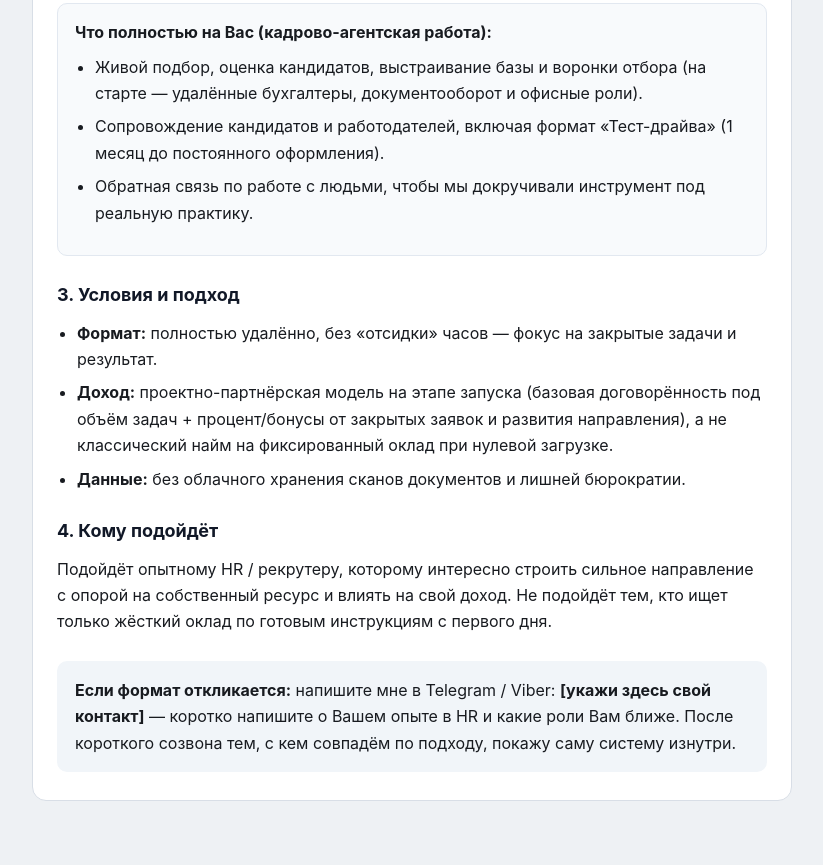
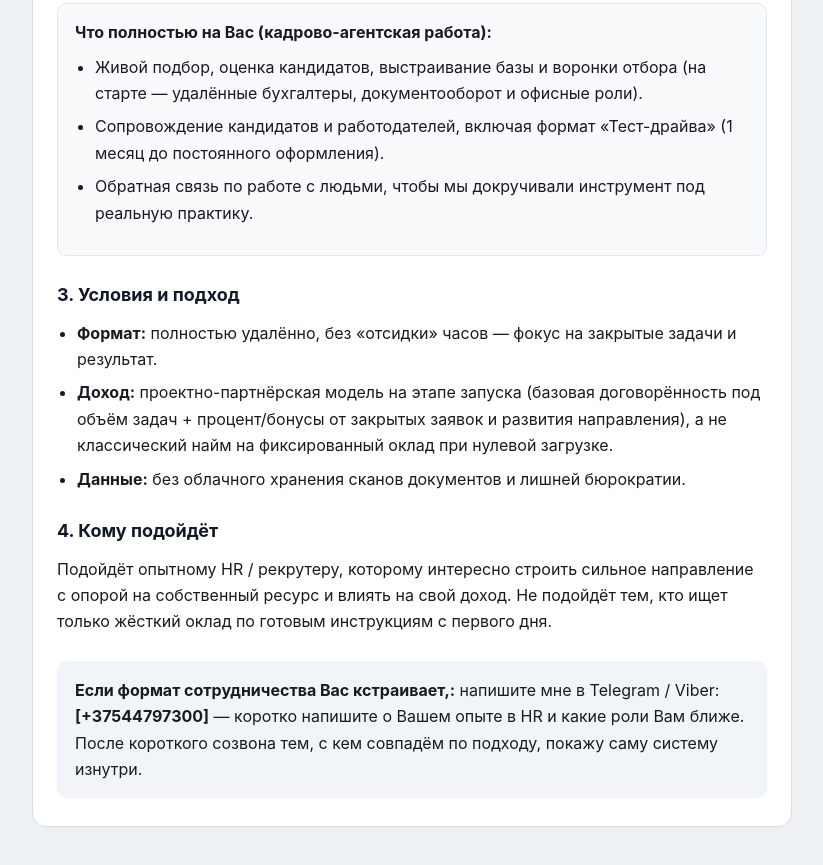
Before and after one commit to 6622224gmailcom/hr_partner, a plain HTML site: page index.html in a window 1280 px wide. Shown: the part 931-1796 px from the top of the page, without its empty margins (228-1051 px from the left). Drawn offline with Linux system fonts and the light colour scheme.

Commit message:
Update index.html

```diff
--- a/index.html
+++ b/index.html
@@ -110,7 +110,7 @@
     <p>Подойдёт опытному HR / рекрутеру, которому интересно строить сильное направление с опорой на собственный ресурс и влиять на свой доход. Не подойдёт тем, кто ищет только жёсткий оклад по готовым инструкциям с первого дня.</p>
 
     <div class="contact-box">
-      <strong>Если формат откликается:</strong> напишите мне в Telegram / Viber: <strong>[укажи здесь свой контакт]</strong> — коротко напишите о Вашем опыте в HR и какие роли Вам ближе. После короткого созвона тем, с кем совпадём по подходу, покажу саму систему изнутри.
+      <strong>Если формат сотрудничества Вас кстраивает,:</strong> напишите мне в Telegram / Viber: <strong>[+37544797300]</strong> — коротко напишите о Вашем опыте в HR и какие роли Вам ближе. После короткого созвона тем, с кем совпадём по подходу, покажу саму систему изнутри.
     </div>
   </main>
 </body>
```
